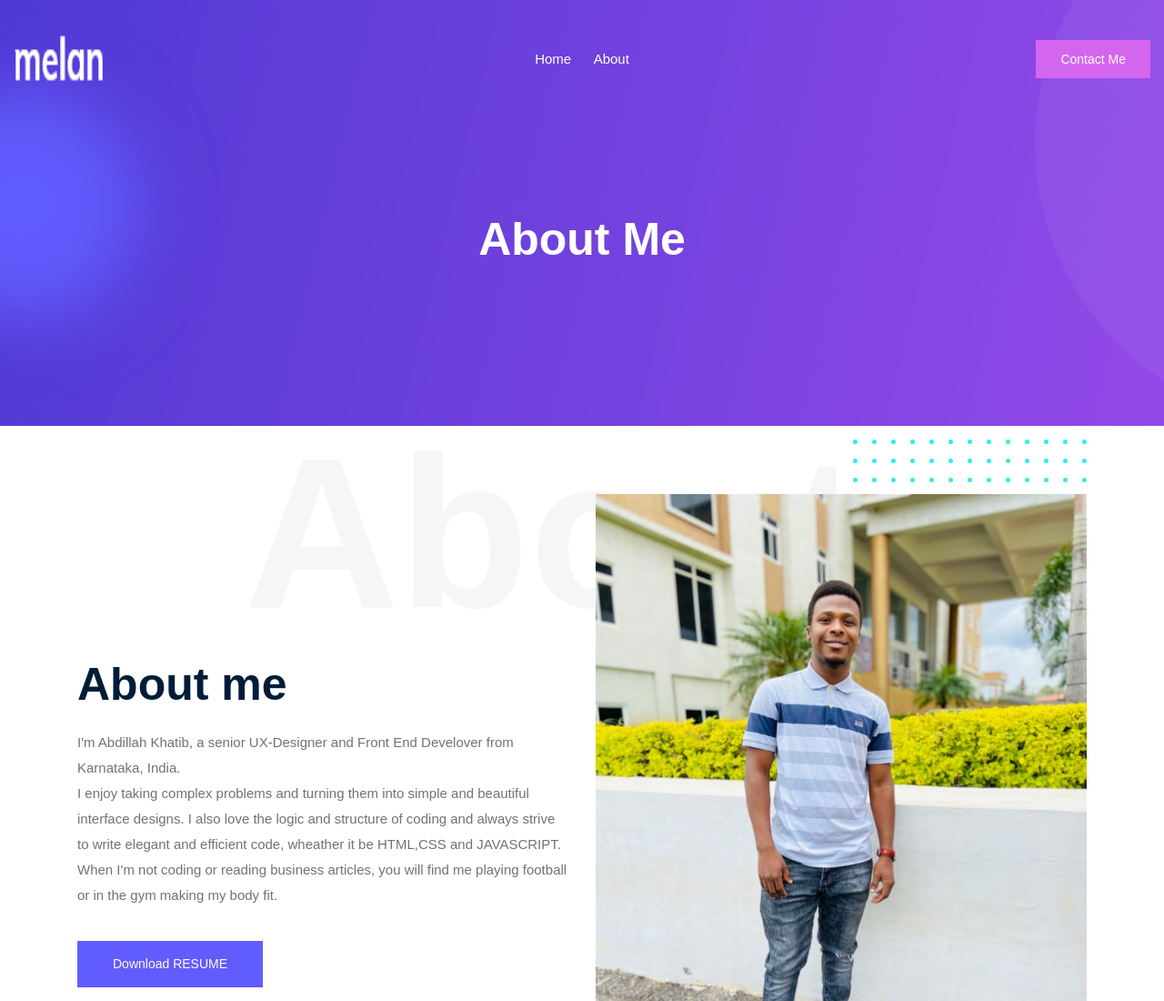
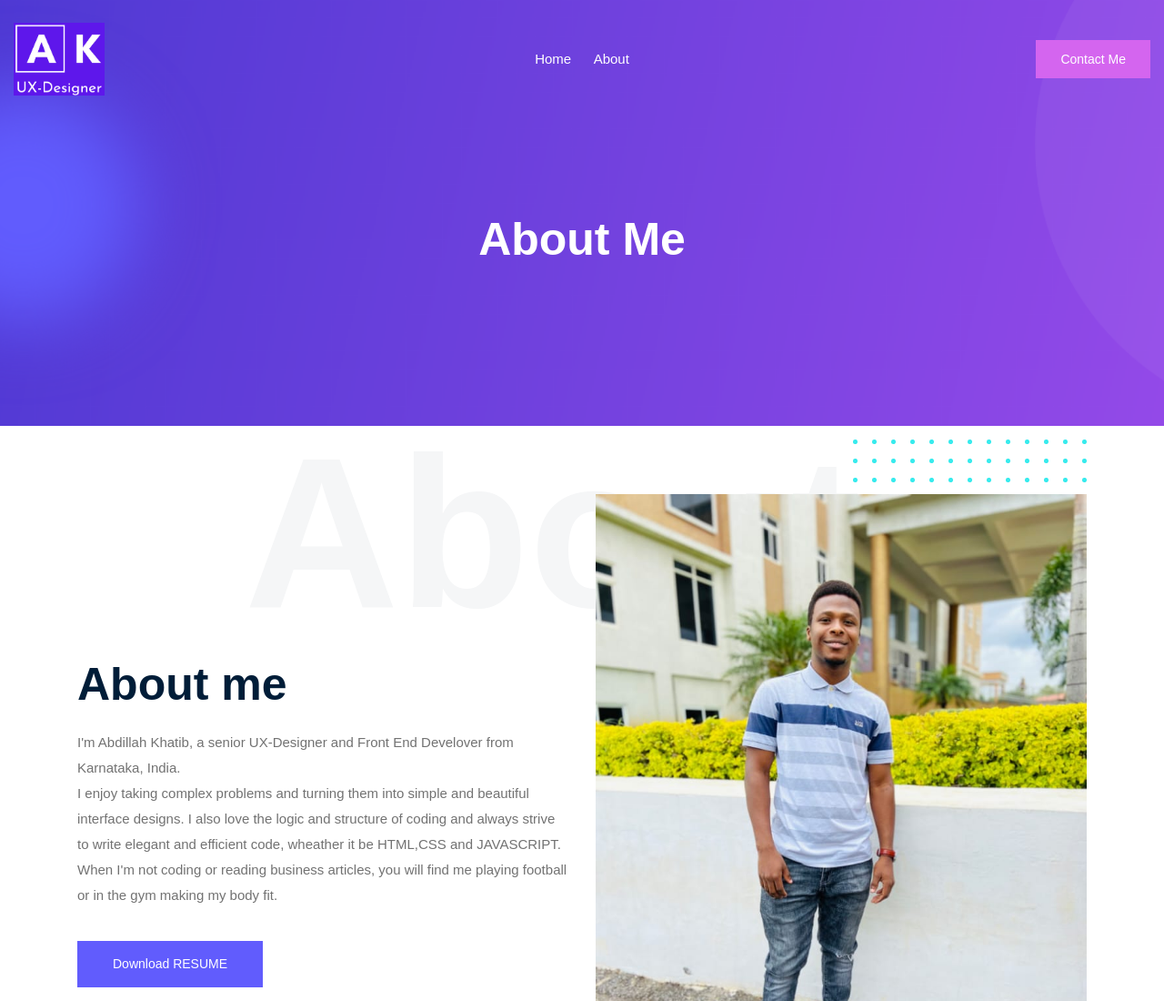
Before and after one commit to abdikhatib/abdikhatib.github.io, a plain HTML site: page project1/melan-master/about.html in a window 1280 px wide. Shown: the top 1100 px of the page at 91% size. Drawn offline with Linux system fonts and the light colour scheme; a web font is replaced by a local one.

Commit message:
Update about.html

```diff
--- a/project1/melan-master/about.html
+++ b/project1/melan-master/about.html
@@ -4,7 +4,7 @@
 <head>
     <meta charset="utf-8">
     <meta http-equiv="x-ua-compatible" content="ie=edge">
-    <title>Melan</title>
+    <title>Abdillah</title>
     <meta name="description" content="">
     <meta name="viewport" content="width=device-width, initial-scale=1">
 
@@ -41,7 +41,7 @@
                         <div class="col-xl-3 col-lg-2">
                             <div class="logo">
                                 <a href="index.html">
-                                    <img height="80px" width="100px" src="img/logo.png" alt="">
+                                    <img height="80px" width="100px" src="img/logo2.png" alt="image here">
                                 </a>
                             </div>
                         </div>
```
